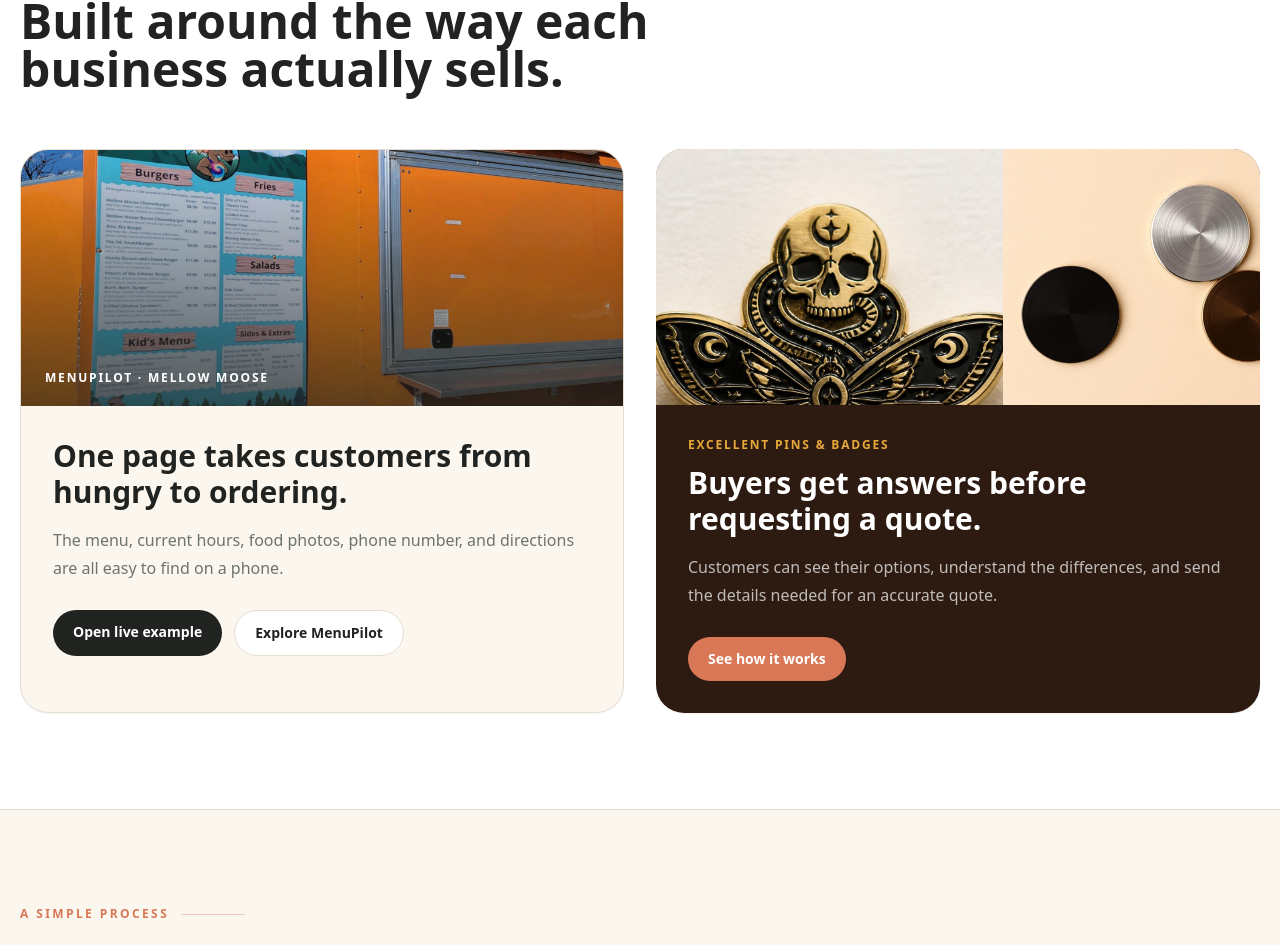
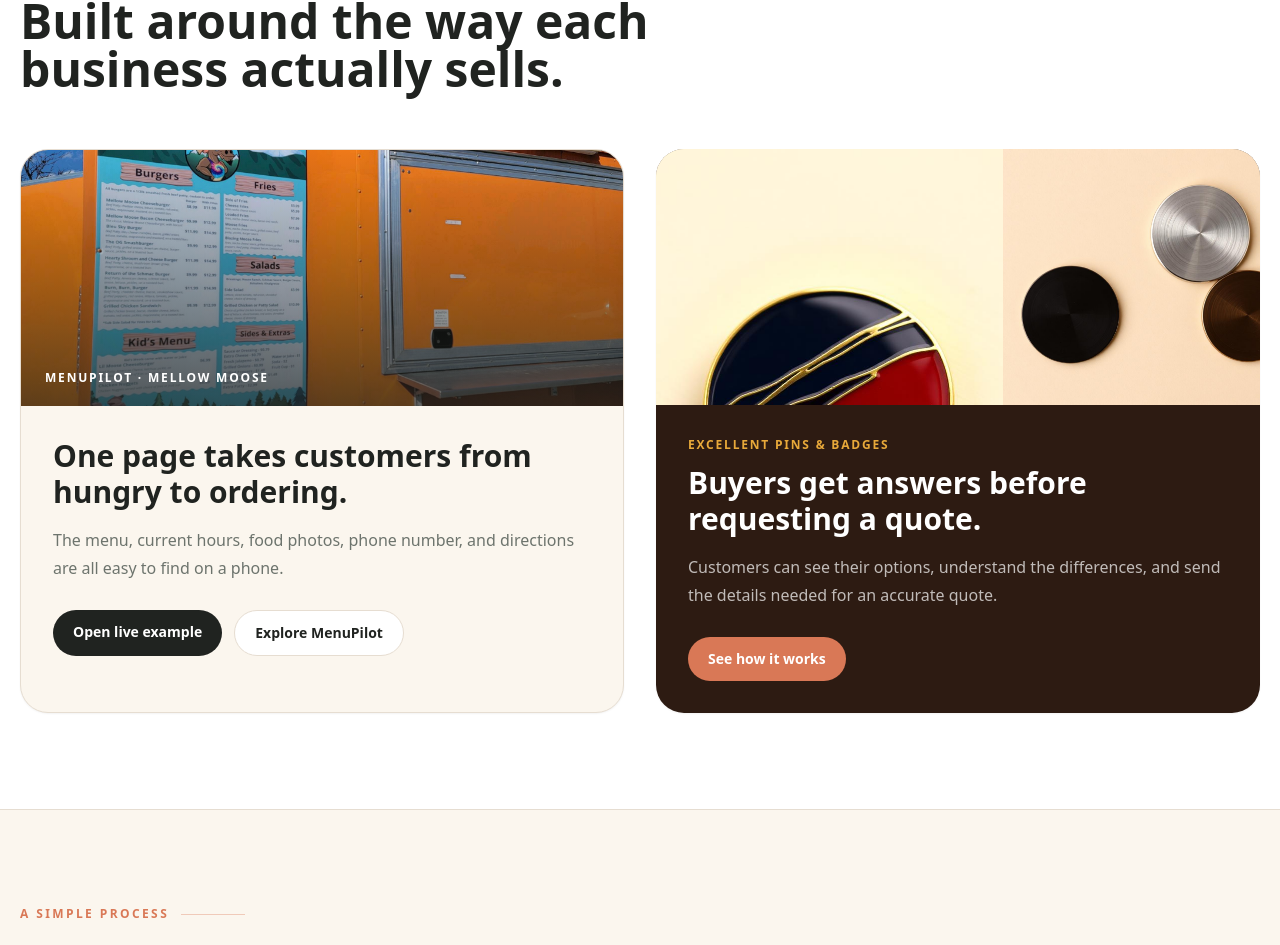
Before and after one commit to kurtis-dev/resonate-solutions, a Next.js app: page / in a window 1280 px wide. Shown: the part 2653-3598 px from the top of the page. Built offline with nearby package versions, Linux system fonts and the light colour scheme.

Commit message:
Replace Excellent Pins skull image

```diff
--- a/app/page.tsx
+++ b/app/page.tsx
@@ -192,7 +192,7 @@ export default function ResonateHome() {
             </article>
             <article className="overflow-hidden rounded-[1.75rem] bg-[#2d1b12] text-white shadow-sm">
               <div className="grid h-64 grid-cols-[1.15fr_0.85fr] overflow-hidden bg-[#f2e6d5]">
-                <img src="/assets/excellent-pins/lovable/hero-pin.jpg" alt="Custom pin example" className="h-full w-full object-cover" />
+                <img src="/assets/excellent-pins/lovable/pin-hard-enamel.jpg" alt="Red and navy hard-enamel pin example" className="h-full w-full object-cover" />
                 <div className="grid grid-rows-2 gap-px bg-[#2d1b12]/15">
                   <img src="/assets/excellent-pins/lovable/finishes.jpg" alt="Custom pin finish options" className="h-full w-full object-cover" />
                   <img src="/assets/excellent-pins/lovable/pin-badge.jpg" alt="Custom badge example" className="h-full w-full object-cover" />
```
